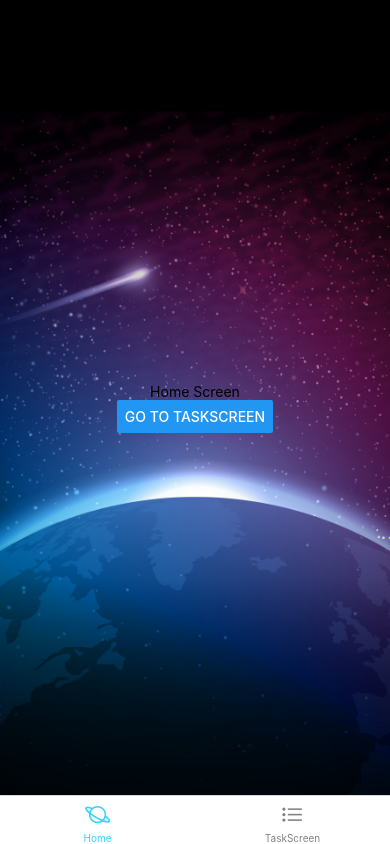
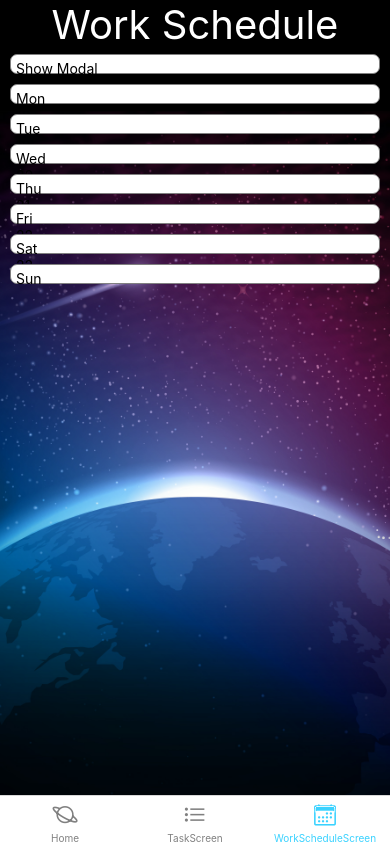
Before and after one commit to BryceStampfl/mission-control-native, a React Native app in the folder client/: screen /WorkScheduleScreen in a window 390 px wide. Built offline with nearby package versions, Linux system fonts and the light colour scheme.

Commit message:
basic template work schedule with button to open modal

```diff
--- a/client/App.tsx
+++ b/client/App.tsx
@@ -1,31 +1,8 @@
 
 import React from 'react';
-import { ApolloClient, InMemoryCache, ApolloProvider, ApolloLink, HttpLink } from "@apollo/client";
-import { onError } from "@apollo/client/link/error";
+import { ApolloProvider } from "@apollo/client";
 import Navigation from 'components/Navigation';
-
-const errorLink = onError(({ graphQLErrors, networkError }) => {
-  if (graphQLErrors)
-    graphQLErrors.forEach(({ message, locations, path }) =>
-      console.log(
-        `[GraphQL error]: Message: ${message}, Location: ${locations}, Path: ${path}`,
-      ),
-    );
-  if (networkError) console.log(`[Network error]: ${networkError}`);
-});
-
-
-let ngrokIp = "https://020d-73-223-178-81.ngrok.io/graphql"
-
-const httpLink = new HttpLink({
-  uri: ngrokIp,
-})
-
-const apolloClient = new ApolloClient({
-  cache: new InMemoryCache(),
-  link: ApolloLink.from([errorLink, httpLink])
-});
-
+import { apolloClient } from 'utils/DatabaseConnection';
 
 export default function App() {
   return (
--- a/client/components/Navigation/index.tsx
+++ b/client/components/Navigation/index.tsx
@@ -1,11 +1,14 @@
 
 import React from 'react';
+import {View} from 'react-native'
+import SafeAreaView from 'react-native-safe-area-context'
 import { NavigationContainer, DefaultTheme } from '@react-navigation/native';
 import { createBottomTabNavigator } from '@react-navigation/bottom-tabs';
 import { ImageBackground, StyleSheet } from 'react-native';
 import Ionicons from '@expo/vector-icons/Ionicons';
 import HomeScreen from '../HomeScreen';
 import TaskScreen from '../TaskScreen';
+import WorkScheduleScreen from 'components/WorkScheduleScreen';
 
 
 const Navigation = () => {
@@ -19,11 +22,13 @@ const Navigation = () => {
                         tabBarIcon: ({ focused, color, size }) => {
                             let iconName;
 
-                            if (route.name === 'Home') {
-                                iconName = 'planet-outline'
-                            } else if (route.name === 'TaskScreen') {
-                                iconName = 'list-outline';
+                            switch(route.name) {
+                                case 'Home' : iconName = 'planet-outline'; break
+                                case 'TaskScreen': iconName = 'list-outline'; break
+                                case 'WorkScheduleScreen': iconName ='calendar-outline'; break
                             }
+
+
                             return <Ionicons name={iconName} size={size} color={color} />;
                         },
                         tabBarActiveTintColor: '#3AD2FF',
@@ -32,6 +37,8 @@ const Navigation = () => {
                 >
                     <Tab.Screen name="Home" component={HomeScreen} options={{ headerShown: false, }} />
                     <Tab.Screen name="TaskScreen" component={TaskScreen} options={{ headerShown: false }} />
+                    <Tab.Screen name="WorkScheduleScreen" component={WorkScheduleScreen} options={{ headerShown: false }} />
+
                 </Tab.Navigator>
             </NavigationContainer>
         </ImageBackground>
--- a/client/components/WorkScheduleScreen/CalendarDay.tsx
+++ b/client/components/WorkScheduleScreen/CalendarDay.tsx
@@ -1,14 +1,16 @@
 import React from 'react'
-import { View, Text, StyleSheet, FlatList } from 'react-native'
-
+import { View, Text, StyleSheet } from 'react-native'
+import { ListItemStyle } from 'utils/styles/ListItemStyles'
 
 const CalendarDay = ({nameOfDay, dayNumber}) => {
-    console.log("Name of day is ",nameOfDay )
     return (
-        <View style={styles.component}>
-            <View>
+        <View style={ListItemStyle.basic}>
+            <View style={styles.vertical}>
                 <Text>
-                    {nameOfDay} {dayNumber}
+                    {nameOfDay}
+                </Text>
+                <Text>
+                    {dayNumber}
                 </Text>
             </View>
         </View>
@@ -18,21 +20,7 @@ export default CalendarDay
 
 
 const styles = StyleSheet.create({
-    component: {
-        flex: 1,
-        backgroundColor: 'white',
-        color: 'white',
-
-        flexDirection: 'row',
-        alignItems: 'center',
-
-        height: 50,
-        marginVertical: 5,
-        borderWidth: 1,
-
-        padding: 5,
-
-        borderColor: '#808080',
-        borderRadius: 7,
+    vertical: {
+       flexDirection: 'column'
     },
 })
--- /dev/null
+++ b/client/components/WorkScheduleScreen/CustomTimePicker.js
@@ -0,0 +1,88 @@
+import React from 'react'
+import { View, FlatList, Text, StyleSheet, Button } from 'react-native'
+
+const CustomTimePicker = ({ closeModal }) => {
+    let hourList = [1, 2, 3, 4, 5, 6, 7, 8, 9, 10, 11, 12];
+
+    const renderItem = ({ item }) => (
+        <Text style={styles.textStyle}>
+            {item}
+        </Text>
+    )
+
+    return (
+        <View style={[styles.modalContainer]}>
+            <View style={styles.modalView}>
+                <View style={styles.header}>
+                    <Text style={styles.textStyle}>Time</Text>
+                    <Button
+                        title={"X"}
+                        onPress={closeModal}
+                    />
+                </View>
+
+                <Text>{hourList.map(item => {
+                    { item.id }
+                })}</Text>
+
+                <View style={styles.container}>
+                    <FlatList
+                        scrollEnabled={false}
+                        style={styles.container2}
+                        data={hourList}
+                        renderItem={renderItem}
+                    />
+                    <FlatList
+                        scrollEnabled={false}
+                        style={styles.container2}
+                        data={['00', '15', '30', '45']}
+                        renderItem={renderItem}
+                    />
+                    <FlatList
+                        scrollEnabled={false}
+                        style={styles.container2}
+                        data={['AM', 'PM']}
+                        renderItem={renderItem}
+                    />
+                </View>
+            </View>
+        </View>
+    )
+}
+export default CustomTimePicker
+
+const styles = StyleSheet.create({
+    modalContainer: {
+        flex: 1,
+        justifyContent: "center",
+
+    },
+    container: {
+        flexDirection: 'row',
+        alignItems: 'center',
+
+    },
+    textStyle: {
+        fontSize: 30,
+        textAlign: 'center'
+    },
+    modalView: {
+        margin: 20,
+        backgroundColor: "white",
+        borderRadius: 20,
+        padding: 15,
+        alignItems: "center",
+        shadowColor: "#000",
+        shadowOffset: {
+            width: 1,
+            height: 2
+        },
+        shadowOpacity: 0.25,
+        shadowRadius: 4,
+        elevation: 5
+    },
+    header: {
+        flexDirection: 'row',
+        alignItems: 'center',
+    }
+})
--- /dev/null
+++ b/client/components/WorkScheduleScreen/OptionBar.tsx
@@ -0,0 +1,45 @@
+import React from 'react';
+import { View, Text, Button } from 'react-native'
+import { ListItemStyle } from 'utils/styles/ListItemStyles';
+
+import { Alert, Modal, Pressable } from "react-native";
+import CustomTimePicker from './CustomTimePicker';
+
+
+const OptionBar = () => {
+    const [date, setDate] = React.useState(new Date())
+    const [open, setOpen] = React.useState(false)
+
+    const [modalVisible, setModalVisible] = React.useState(false);
+
+
+    const closeModal = () => {
+        setModalVisible(false)
+    }
+
+    return (
+        <View style={ListItemStyle.basic}>
+            <Modal
+                animationType="slide"
+                transparent={true}
+                visible={modalVisible}
+                onRequestClose={() => {
+                    Alert.alert("Modal has been closed.");
+                    setModalVisible(!modalVisible);
+                }}
+            >
+                <CustomTimePicker closeModal={closeModal}/>
+            </Modal>
+
+            <Pressable
+                onPress={() => setModalVisible(true)}
+            >
+                <Text>Show Modal</Text>
+            </Pressable>
+
+
+        </View>
+
+    )
+}
+export default OptionBar
--- a/client/components/WorkScheduleScreen/index.js
+++ b/client/components/WorkScheduleScreen/index.js
@@ -3,7 +3,7 @@ import { FlatList, StyleSheet, View } from 'react-native';
 import ScreenWrapper from 'components/shared/ScreenWrapper';
 import Header from 'components/shared/Header';
 import CalendarDay from './CalendarDay';
-
+import OptionBar from './OptionBar';
 
 function initializeWeeklyData() {
 
@@ -17,17 +17,15 @@ function initializeWeeklyData() {
             dayNumber: mondayDateNumber + i,
         })
     }
-    console.log("dataArray is", dataArray)
     return dataArray
 }
-
-
 
 
 const WorkScheduleScreen = () => {
     return (
         <ScreenWrapper>
-            <Header title={"Calendar"} />
+            <Header title={"Work Schedule"} />
+            <OptionBar />
             <FlatList
                 data={initializeWeeklyData()}
                 renderItem={({ item }) =>
@@ -44,10 +42,6 @@ export default WorkScheduleScreen;
 
 const dayOfWeek = ['Mon', 'Tue', 'Wed', 'Thu', 'Fri', 'Sat', 'Sun']
 
-
-
-
-
 const styles = StyleSheet.create({
 
 });
--- a/client/package.json
+++ b/client/package.json
@@ -21,6 +21,7 @@
     "babel-plugin-module-resolver": "^4.1.0",
     "expo": "~44.0.0",
     "expo-calendar": "^10.1.1",
+    "expo-dev-client": "~0.8.5",
     "expo-status-bar": "~1.2.0",
     "graphql": "^16.4.0",
     "react": "17.0.1",
@@ -28,11 +29,13 @@
     "react-dom": "17.0.1",
     "react-native": "0.64.3",
     "react-native-bouncy-checkbox": "^2.1.10",
+    "react-native-date-picker": "^4.2.1",
     "react-native-paper": "^4.11.2",
     "react-native-safe-area": "^0.5.1",
     "react-native-safe-area-context": "3.3.2",
     "react-native-screens": "~3.10.1",
-    "react-native-web": "0.17.1"
+    "react-native-web": "0.17.1",
+    "react-native-wheel-scrollview-picker": "^2.0.1"
   },
   "resolutions": {
     "apollo-link": "^1.2.14"
--- /dev/null
+++ b/client/utils/styles.js
@@ -0,0 +1,6 @@
+import React from 'react'
+import { PixelRatio } from 'react-native'
+
+export const pixelListItemSmall = PixelRatio.get()*20;
+export const pixelListItemMedium = PixelRatio.get()*25;
+export const pixelListItemLarge = PixelRatio.get()*30;
--- /dev/null
+++ b/client/utils/styles/ListItemStyles.js
@@ -0,0 +1,24 @@
+
+import { StyleSheet } from 'react-native'
+import { pixelListItemSmall } from 'utils/styles'
+
+export const ListItemStyle = StyleSheet.create({
+    basic: {
+        //Color
+        backgroundColor: 'white',
+
+        //Height
+        height: pixelListItemSmall,
+
+        //Spacing
+
+        marginVertical: 5,
+        padding: 5,
+
+        //Borders
+        borderColor: '#808080',
+        borderWidth: 1,
+        borderRadius: 7,
+    },
+
+})
```
Also changed, not shown: client/utils/styles/Sizing.js (added), 1 other file (tests, documents, lock files or other folders).
